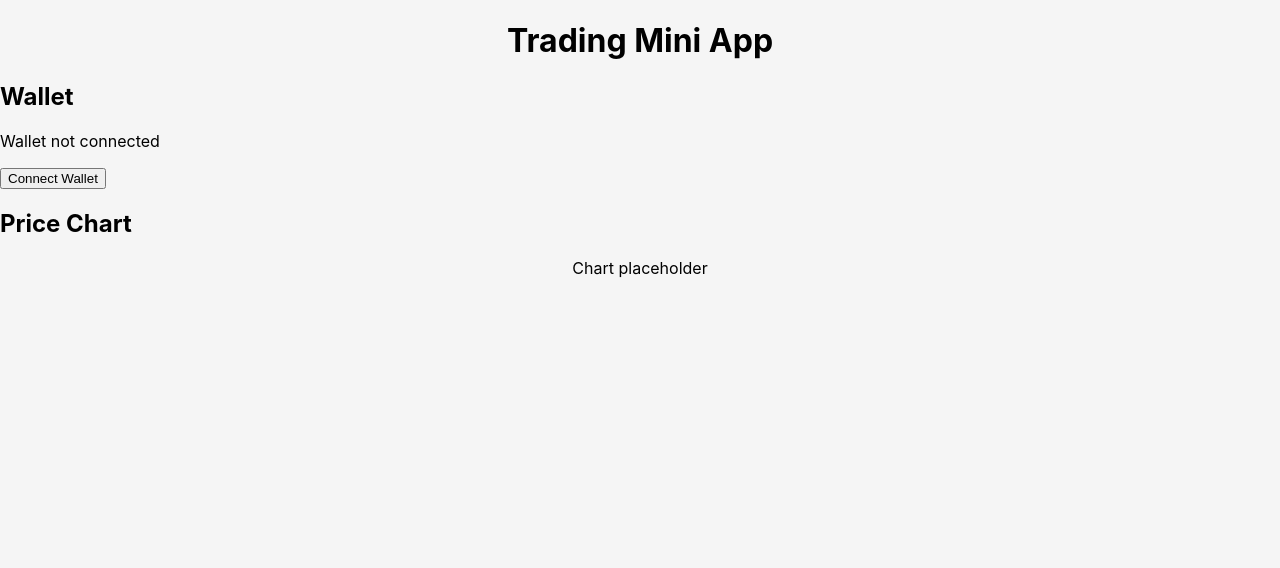
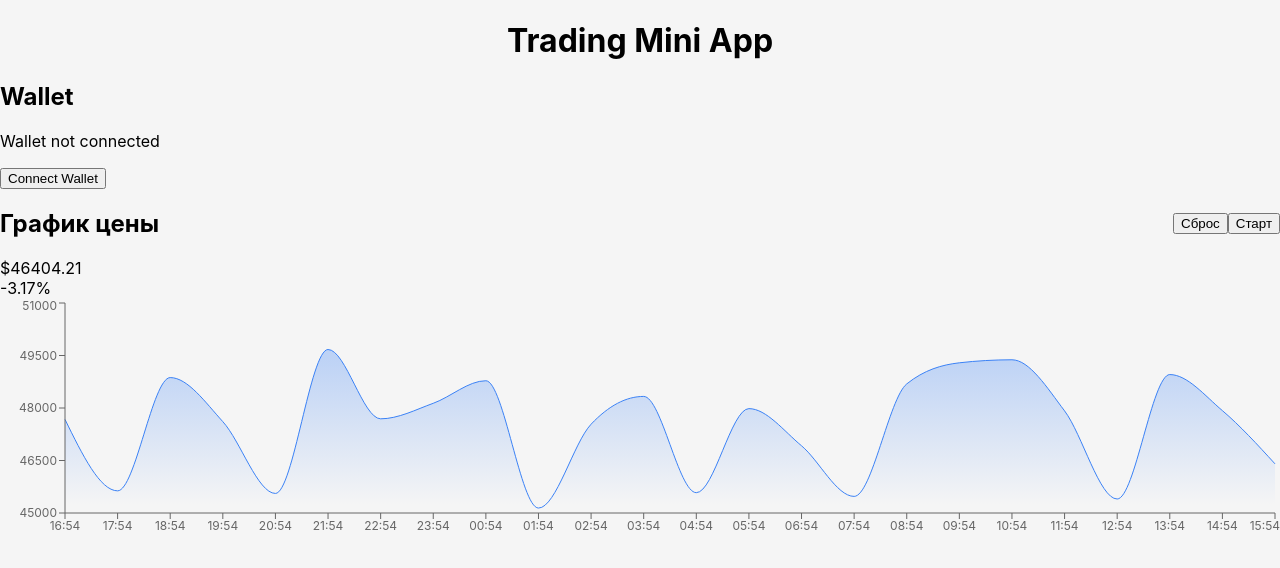
Before and after one commit to quterma/trading-mini-app, a React (Vite) app: page / in a window 1280 px wide. Shown: the top 568 px of the page. Built offline with nearby package versions, Linux system fonts and the light colour scheme.

Commit message:
Интегрирован PriceChart с Recharts графиком, добавлена поддержка initialPoints в useRealtimePrices

```diff
--- a/src/features/price-chart/model/useRealtimePrices.ts
+++ b/src/features/price-chart/model/useRealtimePrices.ts
@@ -15,8 +15,8 @@ const generateNextPoint = (lastPoint: PricePoint): PricePoint => {
   }
 }
 
-export const useRealtimePrices = () => {
-  const [points, setPoints] = useState<PricePoint[]>(() => [...mockPrices])
+export const useRealtimePrices = (initialPoints: PricePoint[] = mockPrices) => {
+  const [points, setPoints] = useState<PricePoint[]>(() => [...initialPoints])
   const [isLive, setIsLive] = useState(false)
   const intervalRef = useRef<ReturnType<typeof setInterval> | null>(null)
 
@@ -27,9 +27,9 @@ export const useRealtimePrices = () => {
   }, [])
 
   const reset = useCallback(() => {
-    setPoints([...mockPrices])
+    setPoints([...initialPoints])
     setIsLive(false)
-  }, [])
+  }, [initialPoints])
 
   useEffect(() => {
     if (isLive) {
--- a/src/features/price-chart/ui/PriceChart.tsx
+++ b/src/features/price-chart/ui/PriceChart.tsx
@@ -1,13 +1,60 @@
-import type { FC } from 'react';
-import { Card } from '@/shared/ui';
+import type { FC } from 'react'
+import { AreaChart, Area, XAxis, YAxis, Tooltip, ResponsiveContainer } from 'recharts'
+import { Card, Button } from '@/shared/ui'
+import { usePriceData, useRealtimePrices } from '@/features/price-chart'
 
 export const PriceChart: FC = () => {
+  const { points: basePoints } = usePriceData()
+  const { points, stats, isLive, toggleLive, reset } = useRealtimePrices(basePoints)
+
+  const chartData = points.map((point) => ({
+    time: new Date(point.timestamp).toLocaleTimeString('ru-RU', {
+      hour: '2-digit',
+      minute: '2-digit',
+    }),
+    price: point.price,
+  }))
+
   return (
     <Card>
-      <h2 className="text-xl font-bold mb-4">Price Chart</h2>
-      <div className="h-64 flex items-center justify-center text-gray-400">
-        Chart placeholder
+      <div className="flex justify-between items-center mb-4">
+        <h2 className="text-xl font-bold">График цены</h2>
+        <div className="flex gap-2">
+          <Button variant="secondary" onClick={reset}>
+            Сброс
+          </Button>
+          <Button onClick={toggleLive}>{isLive ? 'Пауза' : 'Старт'}</Button>
+        </div>
       </div>
+
+      <div className="mb-4">
+        <div className="text-2xl font-bold">${stats.currentPrice.toFixed(2)}</div>
+        <div className={`text-sm ${stats.changePercent >= 0 ? 'text-green-600' : 'text-red-600'}`}>
+          {stats.changePercent >= 0 ? '+' : ''}
+          {stats.changePercent.toFixed(2)}%
+        </div>
+      </div>
+
+      <ResponsiveContainer width="100%" height={250}>
+        <AreaChart data={chartData}>
+          <defs>
+            <linearGradient id="colorPrice" x1="0" y1="0" x2="0" y2="1">
+              <stop offset="5%" stopColor="#3b82f6" stopOpacity={0.3} />
+              <stop offset="95%" stopColor="#3b82f6" stopOpacity={0} />
+            </linearGradient>
+          </defs>
+          <XAxis dataKey="time" tick={{ fontSize: 12 }} />
+          <YAxis domain={['auto', 'auto']} tick={{ fontSize: 12 }} />
+          <Tooltip />
+          <Area
+            type="monotone"
+            dataKey="price"
+            stroke="#3b82f6"
+            fillOpacity={1}
+            fill="url(#colorPrice)"
+          />
+        </AreaChart>
+      </ResponsiveContainer>
     </Card>
-  );
-};
+  )
+}
```
